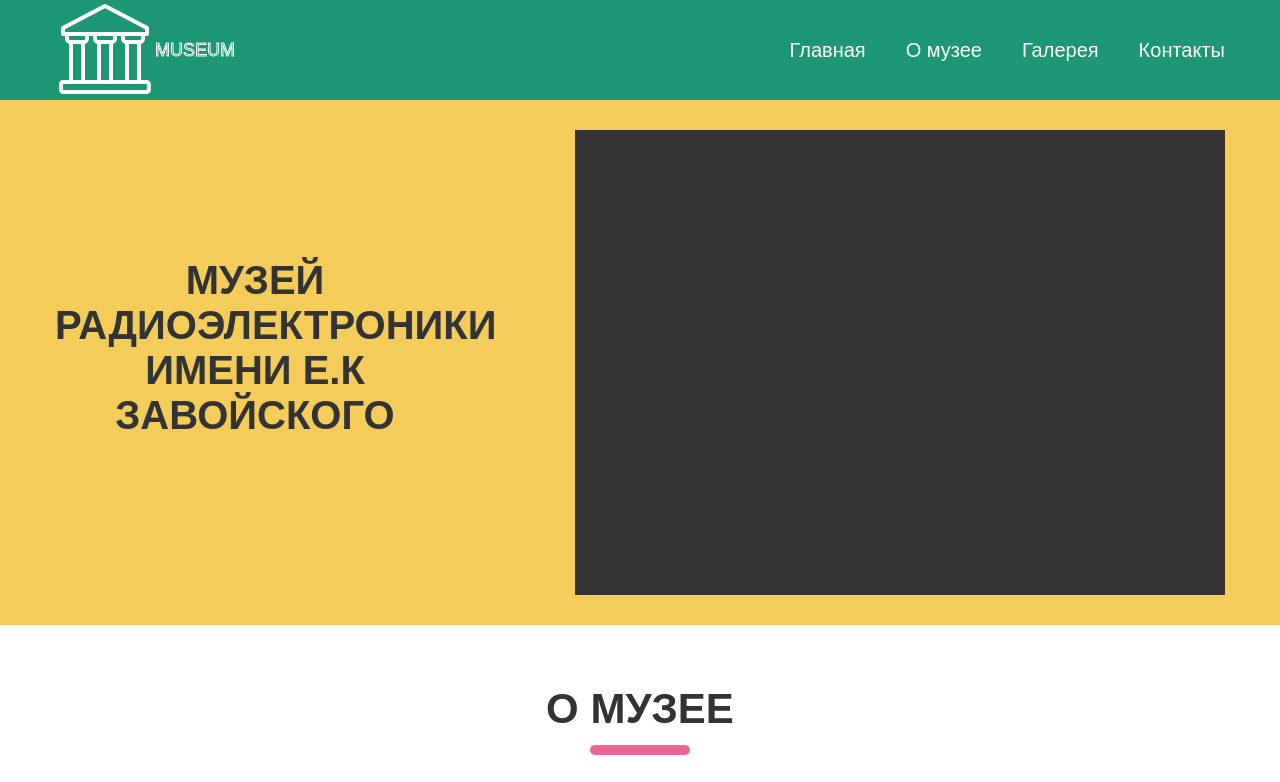
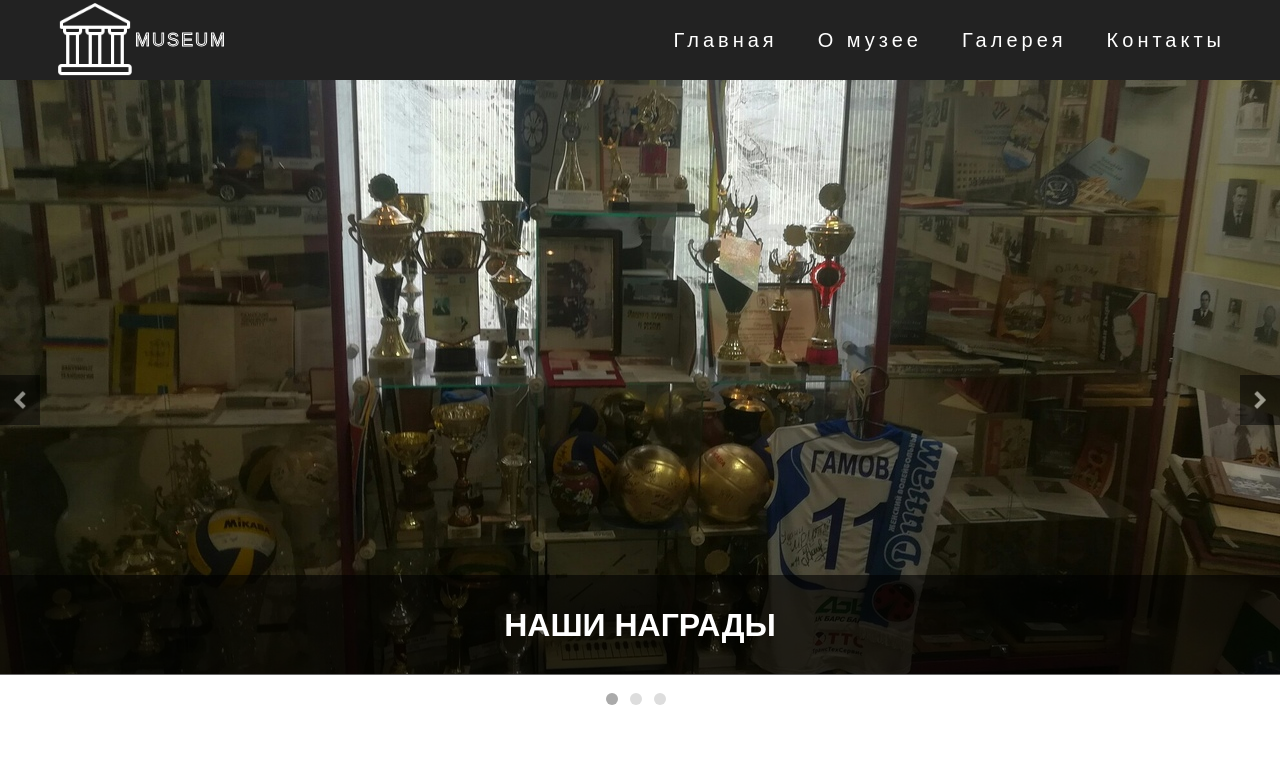
Before and after one commit to tema21978/museum, a plain HTML site: page index.html in a window 1280 px wide. Shown: the top 782 px of the page. Drawn offline with Linux system fonts and the light colour scheme.

Commit message:
Add files via upload

```diff
--- a/index.html
+++ b/index.html
@@ -28,14 +28,27 @@
             </div>
         </div>
         <div class="wrap-hats">
-            <div class="container">
-                <div class="hats">
-                    <div class="hats-text">
-                        <h1>МУЗЕЙ РАДИОЭЛЕКТРОНИКИ ИМЕНИ Е.К ЗАВОЙСКОГО</h1>
+            <div class="slider">
+                <div class="slider-item showing">
+                    <img src="img/wins.jpg">
+                    <div class="slider-item__text">
+                        <h1>НАШИ НАГРАДЫ</h1>
                     </div>
-                    <div class="hats-slider"></div>
+                </div>
+                <div class="slider-item">
+                    <img src="img/P6220028.JPG">
+                </div>
+                <div class="slider-item">
+                    <img src="img/block.jpg">
+                </div>
+                <div class="slider-dots">
+                    <span class="slider-dots_item active"></span>
+                    <span class="slider-dots_item"></span>
+                    <span class="slider-dots_item"></span>
                 </div>
             </div>
+            <a class="slider-control btn-left"></a>
+            <a class="slider-control btn-right"></a>
         </div>
     </header>
     <section class="about-museum">
@@ -125,5 +138,16 @@
             </div>
         </div>
     </div>
+    <footer>
+        <div class="container">
+            <div class="footer-wrap">
+                <div class="footer-copyright">
+                    <p>©Copyright 2019, Все права защищены.</p>
+                </div>
+                <div class="footer-social"></div>
+            </div>
+        </div>
+    </footer>
+<script src="script.js"></script>
 </body>
 </html>
--- a/main.css
+++ b/main.css
@@ -8,8 +8,12 @@
     margin: 0 auto;
 }
 .wrap-menu  {
-    height: 100px;
-    background: #1c9675;
+    width: 100%;
+    height: 80px;
+    background: #222;
+    position: fixed;
+    z-index: 1000;
+
 }
 .menu {
     display: flex;
@@ -22,8 +26,9 @@
 }
 .menu-logotype__logo {
     background: url("./img/logo.png") no-repeat;
-    width: 100px;
-    height: 100px;
+    background-size: cover;
+    width: 80px;
+    height: 80px;
 }
 .name {
     text-transform: uppercase;
@@ -31,7 +36,7 @@
     -webkit-text-stroke: 1px #fff;
     -webkit-text-fill-color: transparent;
     font-size: 18px;
-
+    letter-spacing: 2px;
 }
 .menu-list ul {
     display: flex;
@@ -44,6 +49,7 @@
     font-size: 20px;
     position: relative;
     padding-bottom: 5px;
+    letter-spacing: 4px;
 }
 .menu-list a:before {
     content: "";
@@ -73,27 +79,158 @@
 .wrap-hats {
     width: 100%;
     height: 525px;
-    background: #f3cc5a;
+    padding-top: 80px;
 }
-.hats {
+/*Слайдер*/
+.slider {
+    width: 100%;
+    height: 625px;
+    position: relative;
+    overflow: hidden;
+}
+.slider-item {
+    opacity:0;
+}
+.showing {
+    opacity: 1;
+    transition: .3s;
+    -webkit-transition: .3s;
+    -moz-transition: .3s;
+    -ms-transition: .3s;
+    -o-transition: .3s;
+}
+.slider-item img {
+    width: 100%;
+    height: 95%;
+    object-fit: cover;
+    position: absolute;
+    top: 0;
+    left: 0;
+    z-index: -1;
+}
+.slider-item__text {
+    width: 100%;
+    height: 100px;
+    background: rgba(0, 0, 0, 0.6);
+    position: absolute;
+    bottom: 30px;
+    color: #fff;
     display: flex;
-    justify-content: space-between;
+    justify-content: center;
     align-items: center;
 }
-.hats-text {
-    width: 400px;
-    text-transform: uppercase;
-    color: #333;
+.slider-control {
+    position: absolute;
+    top: 50%;
+    transform: translateY(-50%);
+    display: flex;
+    align-items: center;
+    justify-content: center;
     text-align: center;
-    font-size: 20px;
+    width: 40px;
+    height: 50px;
+    opacity: .5;
+    background: #000;
+    text-decoration: none;
+    outline: 0;
+    transition: .3s;
 }
-.hats-slider {
-    width: 650px;
-    height: 465px;
-    background: #333;
-    margin-top: 30px;
+.slider-control:hover {
+    opacity: 0.9;
+    width: 45px;
+    height: 55px;
 }
+.btn-left, .btn-right {
+    color: #fff;
+    font-weight: 700;
+    cursor: pointer;
+}
+.btn-left:active::before, .btn-right:active::before {
+    width: 16px;
+    height: 16px;
+}
+.btn-right {
+    position: absolute;
+    right: 0;
+}
+.btn-right:before {
+    content: "";
+    background: url("./img/strelka.png") no-repeat center;
+    width: 20px;
+    height: 20px;
+    background-size: cover;
+    transition: .1s;
+    -webkit-transition: .1s;
+    -moz-transition: .1s;
+    -ms-transition: .1s;
+    -o-transition: .1s;
+}
+.btn-left:before {
+    content: "";
+    background: url("./img/strelka.png") no-repeat center;
+    width: 20px;
+    height: 20px;
+    background-size: cover;
+    transform: rotateY(180deg);
+    -webkit-transform: rotateY(180deg);
+    -moz-transform: rotateY(180deg);
+    -ms-transform: rotateY(180deg);
+    -o-transform: rotateY(180deg);
+    transition: .1s;
+    -webkit-transition: .1s;
+    -moz-transition: .1s;
+    -ms-transition: .1s;
+    -o-transition: .1s;
+}
+/* Кружочки */
+.slider-dots {
+    height: 100%;
+    display: flex;
+    justify-content: center;
+    align-items: flex-end;
+    z-index: 1;
+}
+.slider-dots_item {
+    cursor: pointer;
+    height: 12px;
+    width: 12px;
+    margin: 0 2px;
+    background-color: #ddd;
+    border-radius: 50%;
+    display: inline-block;
+    transition: background-color 0.6s ease;
+    margin-right: 10px;
+}
+.active,
+.slider-dots_item:hover {
+    background-color: #aaa;
+}
+/* Анимация слайдов */
+@keyframes slideOutRight {
+    from {
+      -webkit-transform: translate3d(0, 0, 0);
+      transform: translate3d(0, 0, 0);
+    }
+
+    to {
+      visibility: hidden;
+      -webkit-transform: translate3d(100%, 0, 0);
+      transform: translate3d(100%, 0, 0);
+    }
+  }
+
+.slideOutRight {
+    animation: slideOutRight 2s ease-in-out;
+    -webkit-animation: slideOutRight 2s ease-in-out;
+    transition: .2s;
+    -webkit-transition: .2s;
+    -moz-transition: .2s;
+    -ms-transition: .2s;
+    -o-transition: .2s;
+}
+/*Конец кода слайдера*/
 .about-museum {
+    margin-top: 120px;
     padding-top: 60px;
 }
 .title {
@@ -257,3 +394,23 @@ h4 {
     color: #fff;
     padding-bottom: 12px;
 }
+footer {
+    height: 100px;
+    background: #333;
+    margin-top: 20px;
+}
+.footer-wrap {
+    display: flex;
+    justify-content: space-between;
+    align-items: center;
+    height: 100px;
+}
+.footer-copyright {
+    color: #fff;
+}
+.footer-social {
+    background: url("./img/Icons.png") no-repeat;
+    width: 200px;
+    height: 35px;
+    cursor: pointer;
+}
--- /dev/null
+++ b/script.js
@@ -0,0 +1,38 @@
+window.onload = () => {
+    let slides = document.querySelectorAll(".slider-item"),
+        num = 0,
+        slideMinus = document.querySelector(".btn-left"),
+        slidePlus = document.querySelector(".btn-right"),
+        slider_dots = document.querySelectorAll(".slider-dots_item");
+    slidePlus.addEventListener("click", () => {
+        slides[num].className = 'slider-item';
+        slider_dots[num].className = 'slider-dots_item';
+        num++;
+        if (num == slides.length) {
+        num = 0;
+        }
+        slides[num].className = 'slider-item showing';
+        slider_dots[num].className = 'slider-dots_item active';
+    });
+    slideMinus.addEventListener("click", () => {
+        slides[num].className = 'slider-item';
+        slider_dots[num].className = 'slider-dots_item';
+        if (num == 0) {
+        num = slides.length;
+        }
+        num--;
+        slides[num].className = 'slider-item showing';
+        slider_dots[num].className = 'slider-dots_item active';
+    });
+    function autoSlide() {
+        slides[num].className = 'slider-item';
+        slider_dots[num].className = 'slider-dots_item';
+        num++;
+        if (num == slides.length) {
+        num = 0;
+        }
+        slides[num].className = 'slider-item showing';
+        slider_dots[num].className = 'slider-dots_item active';
+    }
+    setInterval(autoSlide,7000);
+}
```
Also changed, not shown: img/Icons.png (added), img/block.jpg (added), img/strelka.png (added), img/wins.jpg (added), 3 other files.
